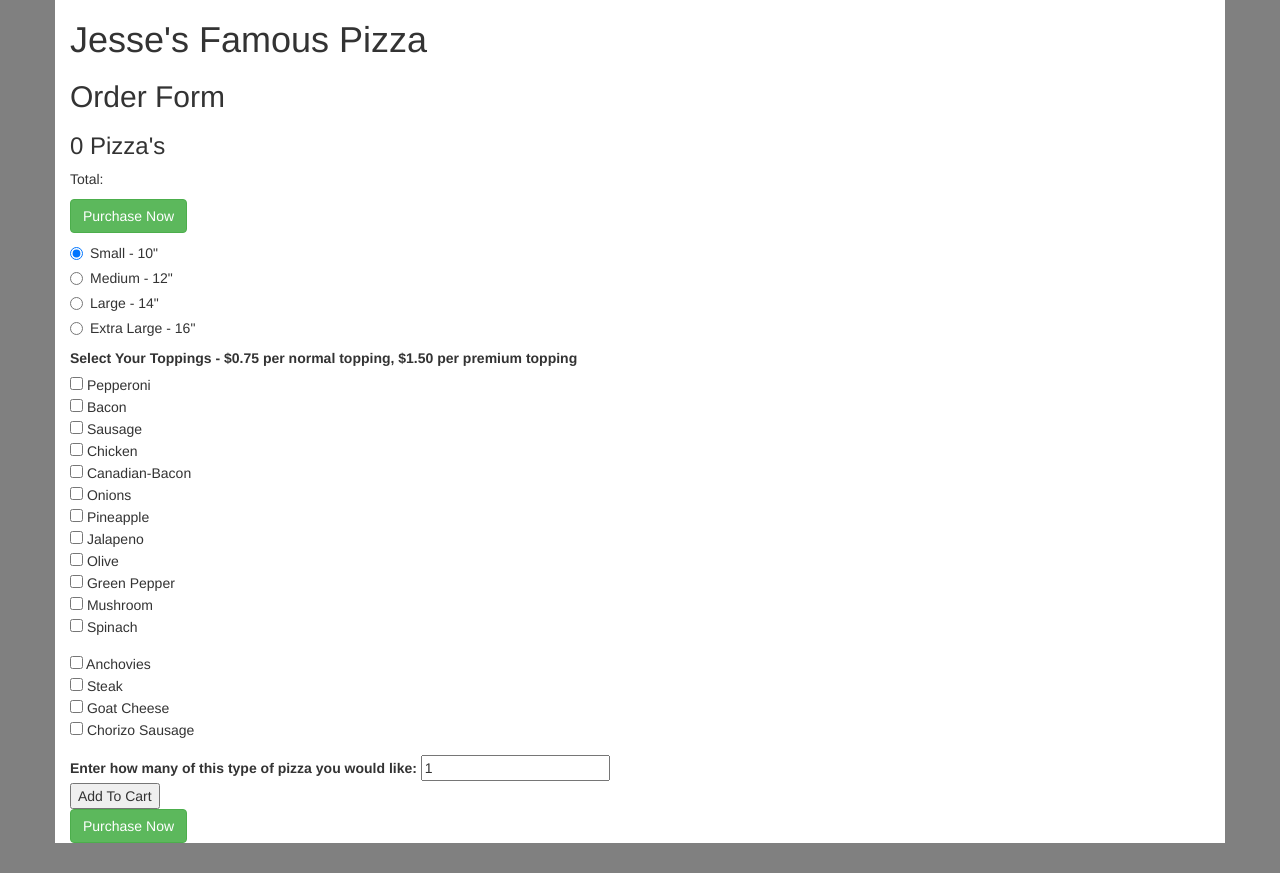
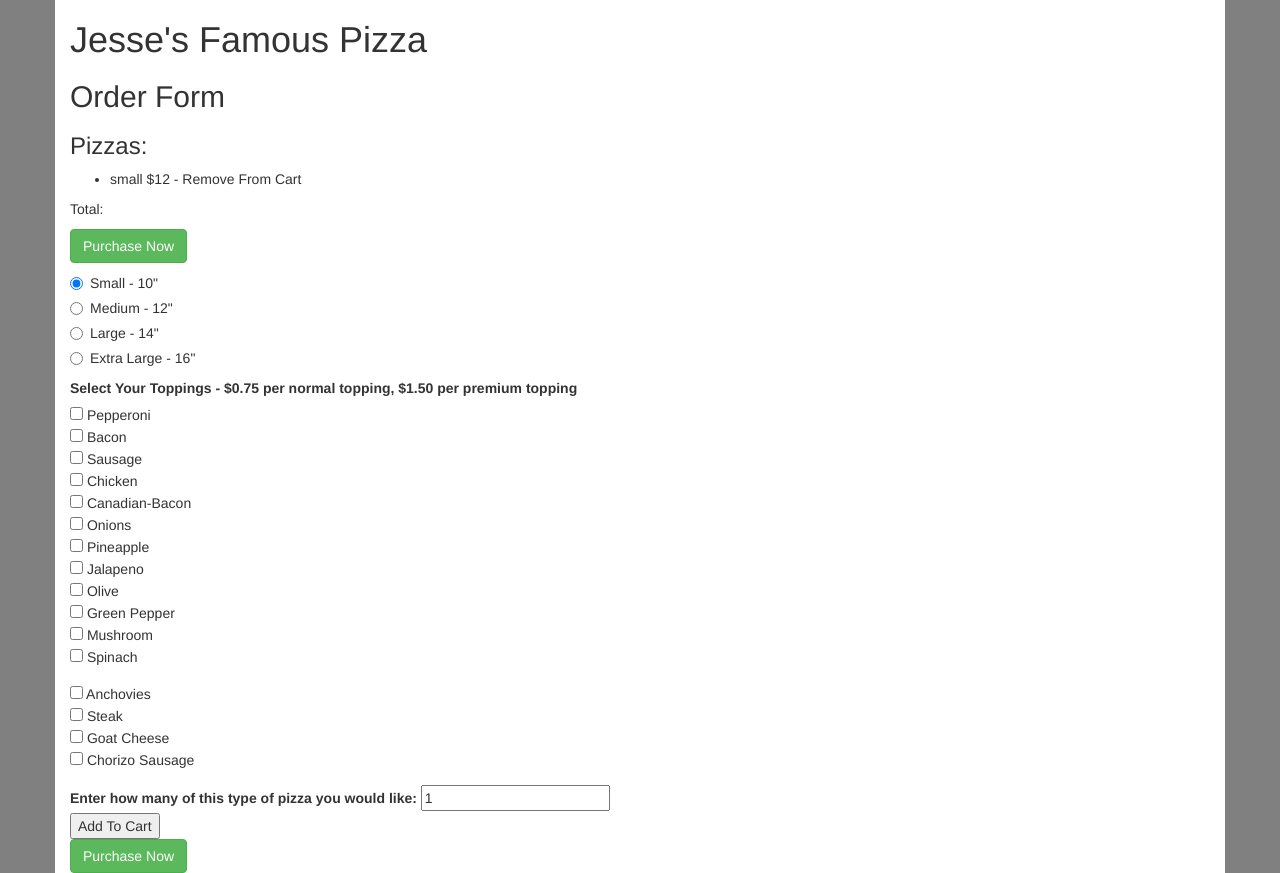
Before and after one commit to JBryan22/pizza-shop, a plain HTML site: page index.html in a window 1280 px wide. Both pictures are taken after a click on the button "Add To Cart". Before the commit the page ends 843 px from the top, so only its background shows below. Drawn offline with nearby package versions, Linux system fonts and the light colour scheme.

Commit message:
finish specification 6 - allow user to enter multiple pizzas of different type (add to cart)

```diff
--- a/index.html
+++ b/index.html
@@ -21,7 +21,7 @@
         <h2>Order Form</h2>
 
         <div class="side-total">
-          <h3>0 Pizza's</h3>
+          <h3>Pizzas:</h3>
           <ul>
 
           </ul>
--- a/js/scripts.js
+++ b/js/scripts.js
@@ -24,12 +24,22 @@ Pizza.prototype.getPrice = function(){
   if (this.toppings) {
     total += (0.75 * this.toppings.length)
   }
-
   if (this.toppings) {
     total += (1.5 * this.premium.length)
   }
 
   return total;
+}
+
+var resetOrderForm = function() {
+  $("input:radio[name=size]:first").prop("checked", true);
+  $("input:checkbox[name=toppings]:checked").each(function(){
+    $(this).prop("checked", false);
+  });
+  $("input:checkbox[name=premium-toppings]:checked").each(function(){
+    $(this).prop("checked", false);
+  });
+  $("#multi").val('1');
 }
 
 
@@ -53,15 +63,17 @@ $(function(){
       pizzaArray = [];
       for (var i = 0; i < multiplier; i++) {
         pizzaArray[i] = new Pizza(size, toppings, premiumToppings);
+        $(".side-total ul").append("<li>" + pizzaArray[i].size + " $" + pizzaArray[i].getPrice() + "<span class='remove'> - Remove From Cart</span></li>");
       }
     } else {
       var newPizza = new Pizza(size, toppings, premiumToppings);
+      $(".side-total ul").append("<li>" + newPizza.size + " $" + newPizza.getPrice() + "<span class='remove'> - Remove From Cart</span></li>");
     }
-
+    resetOrderForm();
 
     // console.log(newPizza);
     // console.log(newPizza.getPrice());
-    console.log(pizzaArray);
-    console.log(pizzaArray[0].getPrice());
+    // console.log(pizzaArray);
+    // console.log(pizzaArray[0].getPrice());
   });
 });
```
